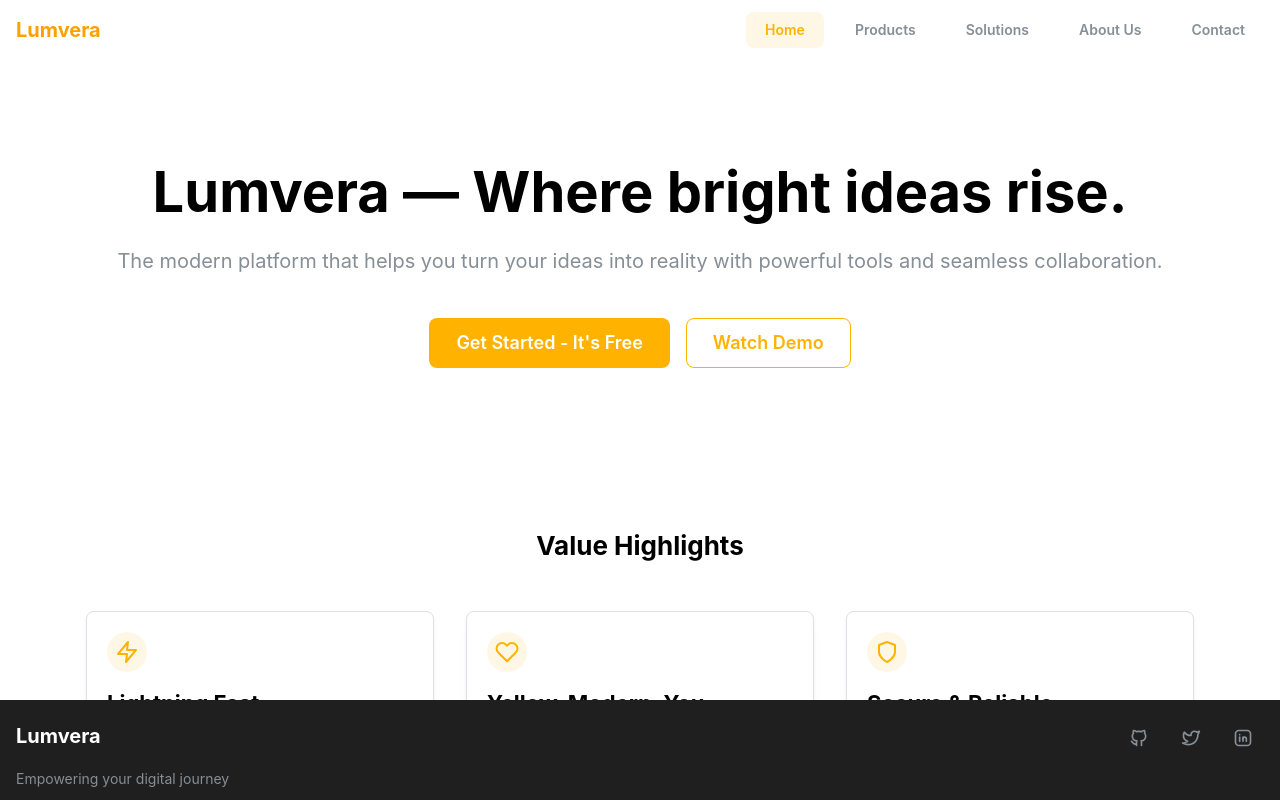
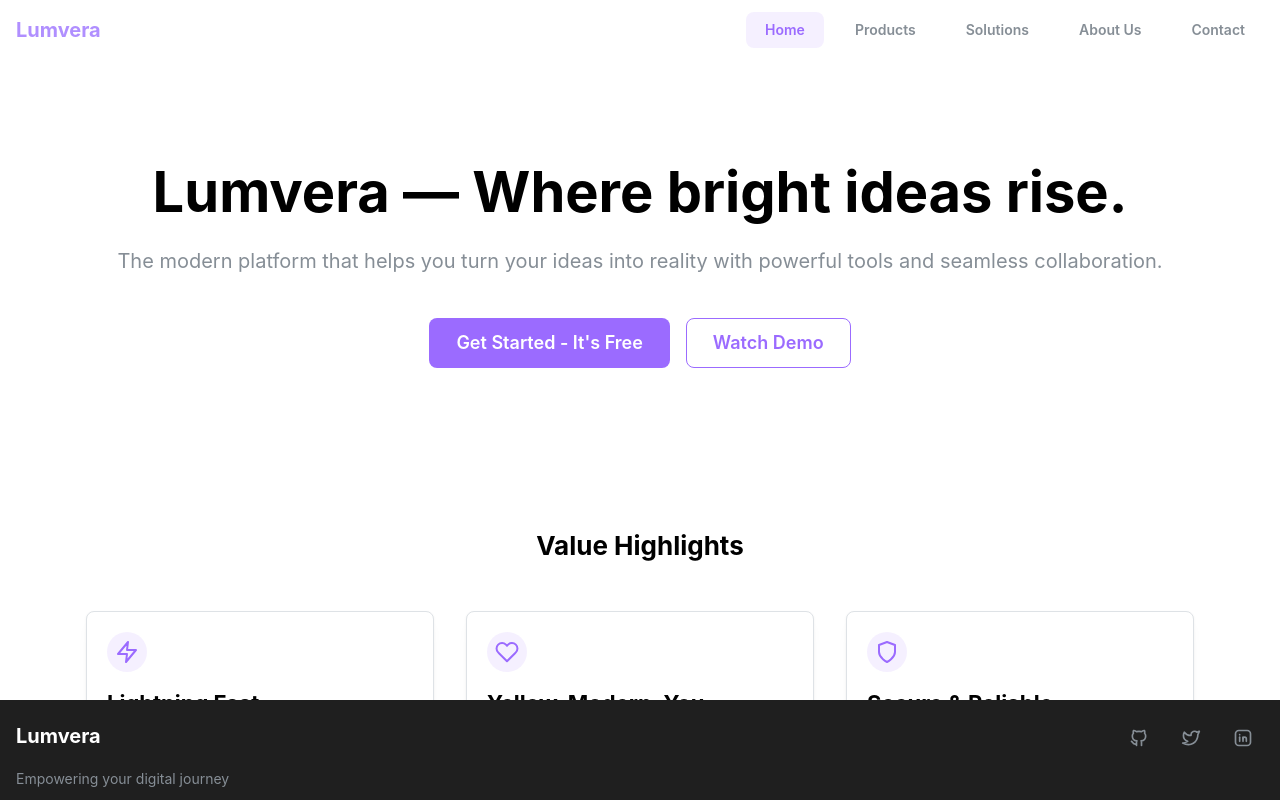
Before and after one commit to prachi2608/Lumvera, a React (Vite) app in the folder lead-gen-website/: page / in a window 1280 px wide. Shown: the top 800 px of the page. Built offline with nearby package versions, Linux system fonts and the light colour scheme.

Commit message:
Change theme from yellow to pastel purple throughout the website

```diff
--- a/lead-gen-website/src/App.tsx
+++ b/lead-gen-website/src/App.tsx
@@ -37,7 +37,7 @@ export default function App() {
       <AppShell.Header withBorder={false}>
         <Container size="xl" h="100%">
           <Group justify="space-between" h="100%">
-            <Text size="xl" fw={700} component={RouterLink} to="/" c="yellow.7">
+            <Text size="xl" fw={700} component={RouterLink} to="/" c="brand.5">
               Lumvera
             </Text>
 
@@ -48,7 +48,7 @@ export default function App() {
                   component={RouterLink}
                   to={item.link}
                   variant={location.pathname === item.link ? 'light' : 'subtle'}
-                  color={location.pathname === item.link ? 'yellow' : 'gray'}
+                  color={location.pathname === item.link ? 'brand' : 'gray'}
                 >
                   {item.label}
                 </Button>
@@ -57,7 +57,7 @@ export default function App() {
 
             <Button
               variant="light"
-              color="yellow"
+              color="brand"
               size="sm"
               hiddenFrom="sm"
               leftSection={<IconMenu2 size={16} />}
@@ -85,7 +85,7 @@ export default function App() {
               component={RouterLink}
               to={item.link}
               variant={location.pathname === item.link ? 'light' : 'subtle'}
-              color={location.pathname === item.link ? 'yellow' : 'gray'}
+              color={location.pathname === item.link ? 'brand' : 'gray'}
               size="md"
               fullWidth
               onClick={() => setMobileMenuOpened(false)}
--- a/lead-gen-website/src/main.tsx
+++ b/lead-gen-website/src/main.tsx
@@ -8,19 +8,19 @@ import '@mantine/notifications/styles.css';
 import App from './App';
 
 const theme = createTheme({
-  primaryColor: 'yellow',
+  primaryColor: 'brand',
   colors: {
-    yellow: [
-      '#fff8e1',
-      '#ffecb3',
-      '#ffe082',
-      '#ffd54f',
-      '#ffca28',
-      '#ffc107',
-      '#ffb300',
-      '#ffa000',
-      '#ff8f00',
-      '#ff6f00',
+    brand: [
+      '#F8F5FF', // Very light pastel purple
+      '#F0EBFF', // Light pastel purple
+      '#E3D9FF', // Soft lavender
+      '#D4C5FF', // Light purple
+      '#C5B1FF', // Medium light purple
+      '#B08FFF', // Pastel purple primary
+      '#9B6BFF', // Slightly deeper purple
+      '#8A4FFF', // Medium purple
+      '#7933FF', // Deeper purple
+      '#6B1FFF', // Dark purple
     ],
   },
   fontFamily: '-apple-system, BlinkMacSystemFont, "Segoe UI", Roboto, Helvetica, Arial, sans-serif',
--- a/lead-gen-website/src/theme.ts
+++ b/lead-gen-website/src/theme.ts
@@ -4,16 +4,16 @@ import { createTheme } from '@mantine/core';
 const theme = createTheme({
   colors: {
     brand: [
-      '#FEF9E7',
-      '#FEF1C3',
-      '#FEE59A',
-      '#FDD871',
-      '#FCCB48',
-      '#F7D21E', // Primary brand color
-      '#E2B91E',
-      '#C9A11B',
-      '#B08A18',
-      '#8E6D15',
+      '#F8F5FF', // Very light pastel purple
+      '#F0EBFF', // Light pastel purple
+      '#E3D9FF', // Soft lavender
+      '#D4C5FF', // Light purple
+      '#C5B1FF', // Medium light purple
+      '#B08FFF', // Pastel purple primary
+      '#9B6BFF', // Slightly deeper purple
+      '#8A4FFF', // Medium purple
+      '#7933FF', // Deeper purple
+      '#6B1FFF', // Dark purple
     ],
   },
   fontFamily: 'Inter, sans-serif',
```
